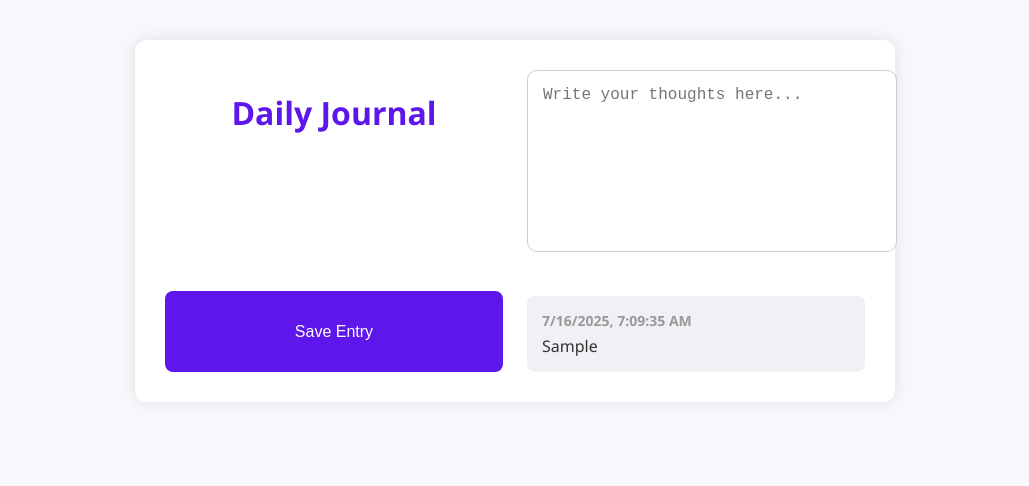
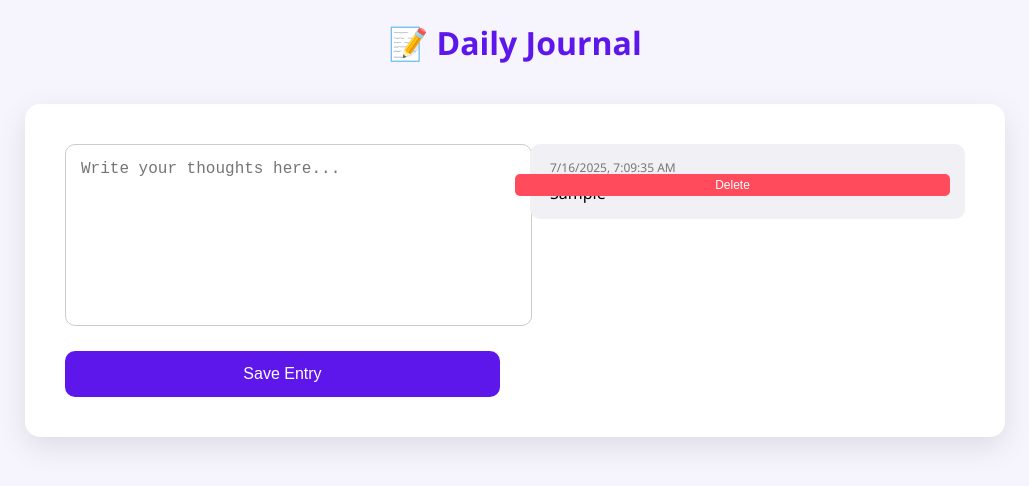
Before and after one commit to Gagan1468/Udaan, a plain HTML site: page journal2.html in a window 1280 px wide. Both pictures are taken after typing "Sample" into the empty fields and a click on the button "Save Entry". Shown: the whole page, without its empty margins (125-1154 px from the left). Drawn offline with Linux system fonts and the light colour scheme.

Commit message:
Update journal2.html

```diff
--- a/journal2.html
+++ b/journal2.html
@@ -3,27 +3,30 @@
 <head>
   <meta charset="UTF-8" />
   <title>Prerna – Daily Journal</title>
-  <link rel="stylesheet" href="style.css">
   <style>
     body {
       font-family: 'Segoe UI', sans-serif;
-      background: #f9f7fc;
+      background: #f6f4fd;
       margin: 0;
       padding: 0;
     }
 
     .container {
-      max-width: 700px;
+      max-width: 900px;
       margin: 40px auto;
       background: #fff;
-      padding: 30px;
-      border-radius: 12px;
-      box-shadow: 0 0 15px rgba(0, 0, 0, 0.1);
+      border-radius: 15px;
+      box-shadow: 0 10px 30px rgba(0, 0, 0, 0.1);
+      padding: 40px;
+      display: flex;
+      gap: 30px;
     }
 
     h1 {
+      color: #5e17eb;
+      font-size: 32px;
       text-align: center;
-      color: #5e17eb;
+      width: 100%;
     }
 
     textarea {
@@ -34,53 +37,75 @@
       border: 1px solid #ccc;
       font-size: 16px;
       resize: none;
+      font-family: monospace;
     }
 
     button {
       background: #5e17eb;
       color: white;
       border: none;
-      padding: 12px 24px;
-      margin-top: 15px;
-      border-radius: 8px;
+      padding: 14px;
+      margin-top: 20px;
+      border-radius: 10px;
       font-size: 16px;
       cursor: pointer;
+      width: 100%;
+    }
+
+    .left,
+    .right {
+      flex: 1;
     }
 
     .entry {
       background: #f0f0f5;
-      padding: 15px;
-      margin-top: 20px;
-      border-radius: 8px;
+      padding: 15px 20px;
+      margin-bottom: 15px;
+      border-radius: 10px;
+      position: relative;
     }
 
-    .entry h3 {
-      margin: 0;
-      font-size: 14px;
-      color: #999;
+    .entry time {
+      display: block;
+      font-size: 12px;
+      color: #777;
+      margin-bottom: 6px;
     }
 
     .entry p {
-      margin: 5px 0 0;
+      margin: 0;
+    }
+
+    .delete-btn {
+      position: absolute;
+      top: 10px;
+      right: 15px;
+      background: #ff4b5c;
+      color: white;
+      border: none;
+      border-radius: 5px;
+      padding: 4px 8px;
+      font-size: 12px;
+      cursor: pointer;
     }
   </style>
 </head>
 <body>
 
+  <h1>📝 Daily Journal</h1>
   <div class="container">
-    <h1> Daily Journal</h1>
-    <textarea id="journalInput" placeholder="Write your thoughts here..."></textarea>
-    <button onclick="saveEntry()">Save Entry</button>
-
-    <div id="entriesContainer"></div>
+    <div class="left">
+      <textarea id="journalInput" placeholder="Write your thoughts here..."></textarea>
+      <button onclick="saveEntry()">Save Entry</button>
+    </div>
+    <div class="right" id="entriesContainer"></div>
   </div>
 
   <script>
     function saveEntry() {
-      const text = document.getElementById('journalInput').value;
+      const text = document.getElementById('journalInput').value.trim();
+      if (!text) return;
       const date = new Date().toLocaleString();
-      if (!text.trim()) return;
-
       const entry = { date, text };
       let entries = JSON.parse(localStorage.getItem('journalEntries') || '[]');
       entries.unshift(entry);
@@ -89,15 +114,26 @@
       renderEntries();
     }
 
+    function deleteEntry(index) {
+      let entries = JSON.parse(localStorage.getItem('journalEntries') || '[]');
+      entries.splice(index, 1);
+      localStorage.setItem('journalEntries', JSON.stringify(entries));
+      renderEntries();
+    }
+
     function renderEntries() {
       const entries = JSON.parse(localStorage.getItem('journalEntries') || '[]');
       const container = document.getElementById('entriesContainer');
       container.innerHTML = '';
 
-      entries.forEach(entry => {
+      entries.forEach((entry, index) => {
         const div = document.createElement('div');
         div.className = 'entry';
-        div.innerHTML = `<h3>${entry.date}</h3><p>${entry.text}</p>`;
+        div.innerHTML = `
+          <time>${entry.date}</time>
+          <p>${entry.text}</p>
+          <button class="delete-btn" onclick="deleteEntry(${index})">Delete</button>
+        `;
         container.appendChild(div);
       });
     }
```
